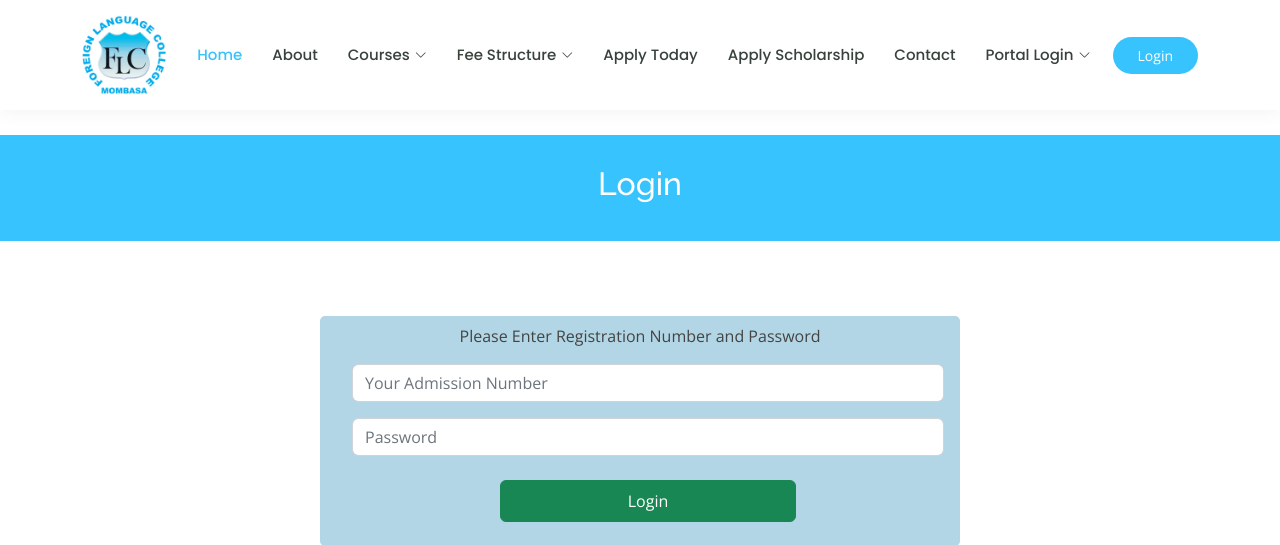
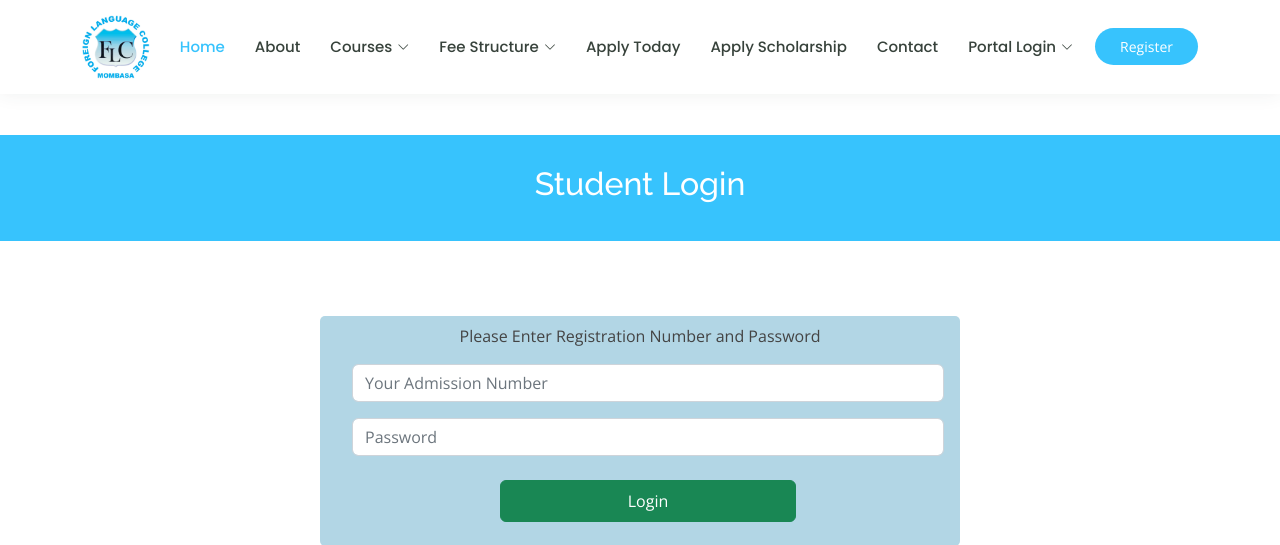
Before and after one commit to LabGich/German-School, a CodeIgniter 4 app: the page made by app/Views/Login.php in a window 1280 px wide. Shown: the top 545 px of the page. Run offline with PHP 8.4 and a stand-in for CodeIgniter, Linux system fonts and the light colour scheme; the template is opened without the code that fills it, so the values that code supplies are empty; some libraries are stand-ins or nearby versions.

Commit message:
Student login good - staff needs func

```diff
--- a/app/Views/Login.php
+++ b/app/Views/Login.php
@@ -22,7 +22,7 @@
     <!-- ======= Breadcrumbs ======= -->
     <div class="breadcrumbs" data-aos="fade-in">
       <div class="container">
-        <h2>Login</h2>
+        <h2>Student Login</h2>
       </div>
     </div><!-- End Breadcrumbs -->
     <!-- ======= Login Section ======= -->
--- a/app/Views/header.php
+++ b/app/Views/header.php
@@ -47,17 +47,17 @@
         <li><a href="/Admission">Apply Today</a></li>
         <li><a href="/Scholarship">Apply Scholarship</a></li>
         <li><a href="/Contact">Contact</a></li>
-        <li class="dropdown"><a href="#"><span>Portal Login</span> <i class="bi bi-chevron-down"></i></a>
+        <li class="dropdown"><a href="#"><span>Portal Login<i class="bi bi-chevron-down"></i></span></a>
           <ul>
-            <li><a href="#">Staff Portal</a></li>
-            <li><a href="#">Student Portal</a></li>
+            <li><a href="/Login">Staff Portal</a></li>
+            <li><a href="/Login">Student Portal</a></li>
           </ul>
         </li>
       </ul>
       <i class="bi bi-list mobile-nav-toggle"></i>
     </nav><!-- .navbar -->
 
-    <a href="/Login" class="get-started-btn">Login</a>
+    <a href="/Admission" class="get-started-btn">Register</a>
     <!--<a href="/Registration" class="get-started-btn">Registration</a>-->
 
   </div>
```
Also changed, not shown: 1 other file.
